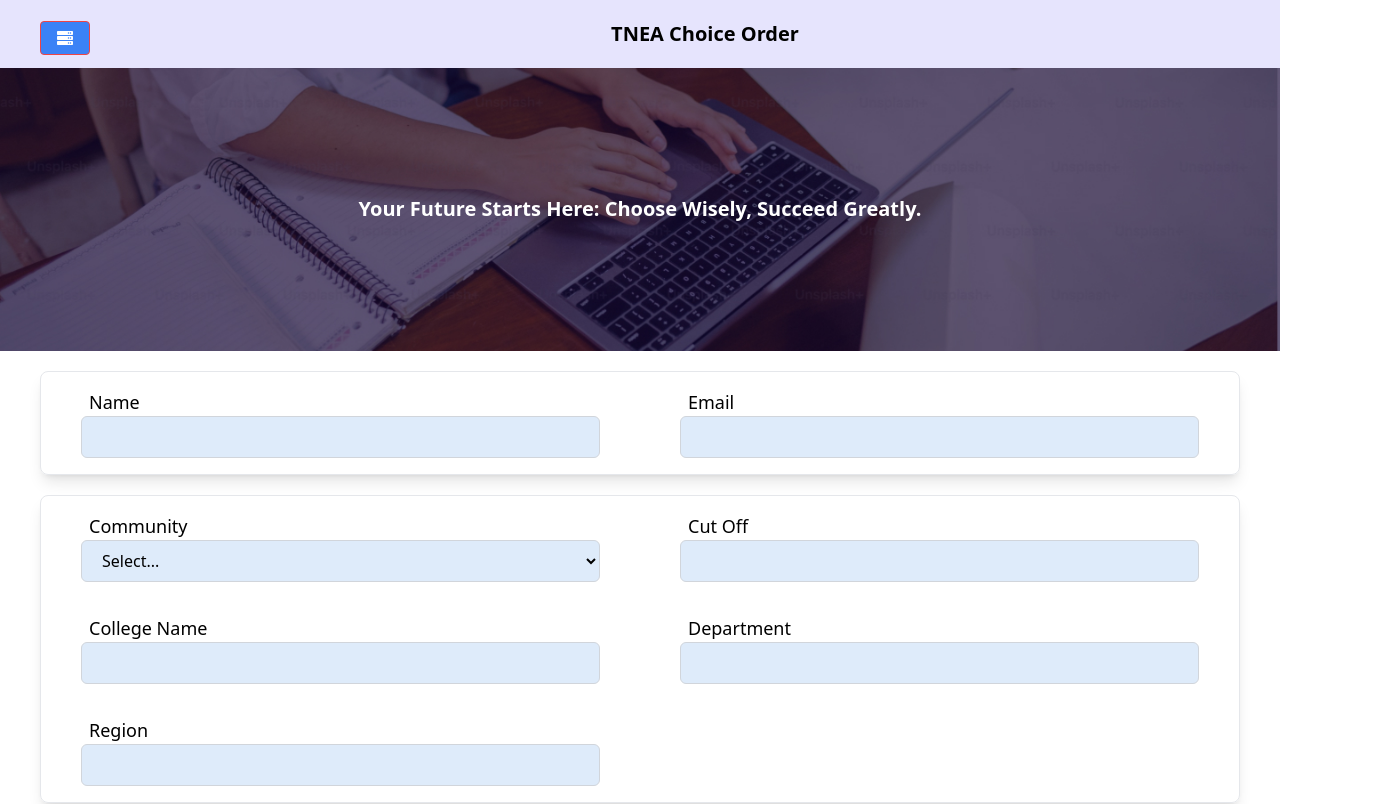
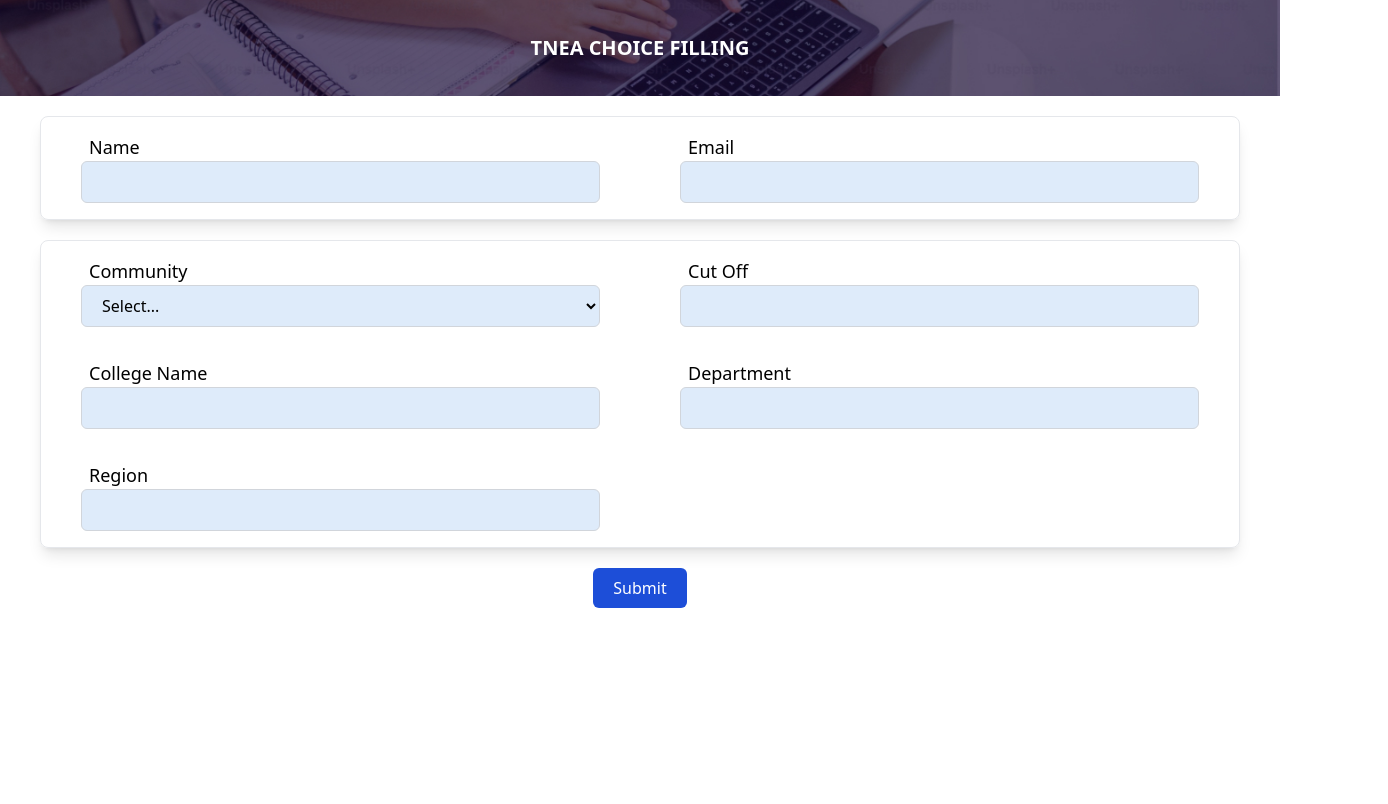
Before and after one commit to Mukunthan-A-R/CCE, a React (Vite) app: page / in a window 1280 px wide. Shown: the top 804 px of the page, 1388 px wide, since content can reach past the window. Built offline with nearby package versions, Linux system fonts and the light colour scheme.

Commit message:
Refactor code, Separate register & home page

```diff
--- a/src/components/InputFilter.jsx
+++ b/src/components/InputFilter.jsx
@@ -1,16 +1,17 @@
 import React, { useEffect, useState } from "react";
 import InputComponent from "./InputComponent";
 import ButtonComponent from "./ButtonComponent";
-import TableWithSort from "./TableWithSort";
 // import TableValues from "../data/Data";
 import TableValues from "../data/DataChennai";
 import { userValue, userCommunity } from "../data/atoms";
 import InputComponentCast from "./InputComponentCast";
-import { Link } from "react-router-dom";
+// import { Link } from "react-router-dom";
 import { useRecoilState } from "recoil";
-import { FaServer } from "react-icons/fa";
+// import { FaServer } from "react-icons/fa";
 import DataSubmitted from "./DataSubmitted";
-import Banner from "../assets/Banner.jpg"
+import Banner from "../assets/Banner.jpg";
+import { useNavigate } from "react-router-dom";
+
 const InputFilter = () => {
   const [listValue, setListValue] = useState(TableValues);
   const [showPopup, setShowPopup] = useState(false);
@@ -22,12 +23,10 @@ const InputFilter = () => {
     cutOff: 200,
     cast: "",
     region: "",
-
   });
   const [userData, setUserData] = useRecoilState(userValue);
-  const [userCast, setUserCast] = useRecoilState(userCommunity);
-  // console.log(data);
-  // console.log(TableValues);
+  const [userCaste, setUserCaste] = useRecoilState(userCommunity);
+  const navigate = useNavigate();
 
   const handleSubmit = () => {
     setUserData({
@@ -36,7 +35,7 @@ const InputFilter = () => {
       email: data.email,
       cutOff: data.cutOff,
     });
-    setUserCast({ community: data.cast });
+    setUserCaste({ community: data.cast });
     const DataFilter = TableValues.filter(
       (item) =>
         // filter with college Name
@@ -54,8 +53,7 @@ const InputFilter = () => {
     if (data.cast !== "") {
       setListValue(finalData.filter((item) => item[data.cast] <= data.cutOff));
     }
-    // console.log(listValue);
-    // console.log(DataFilter);
+    navigate("/home");
     setShowPopup(true);
     console.log(data);
   };
@@ -132,25 +130,11 @@ const InputFilter = () => {
       {showPopup && (
         <DataSubmitted handleClick={handleClosePopup}></DataSubmitted>
       )}
-<div>
-      <div className="bg-primary-bg flex items-center ">
 
-        <div className="mx-10 bg-blue-500 border border-red-500 hover:bg-blue-700 text-white font-bold py-2 px-4 rounded inline-flex items-center mt-2">
-          <Link to='/app'>
-          <FaServer />
-          </Link>
-
+      <div className="relative">
+        <img src={Banner} className="w-full h-24 object-cover" />
+        <h2 className="absolute inset-0 flex items-center justify-center text-white font-bold text-xl">TNEA CHOICE FILLING</h2>
       </div>
-        <h2 className="text-center font-bold text-xl my-5 w-full ">TNEA Choice Order </h2>
-
-      </div>
-      <div className="relative">
-        <img src={Banner} className="w-full" />
-
-        <h2 className="absolute inset-0 flex items-center justify-center text-white font-bold text-sm sm:text-xl">Your Future Starts Here: Choose Wisely, Succeed Greatly.</h2>
-      </div>
-      </div>
-
 
 
       <div className="md:flex border border-gray-200 mx-10 rounded-lg my-5 shadow-lg">
@@ -223,7 +207,7 @@ const InputFilter = () => {
         </ButtonComponent>
 
       </div>
-          <TableWithSort data={listValue} community={data.cast}></TableWithSort>
+
     </div>
   );
 };
--- a/src/components/TableWithSort.jsx
+++ b/src/components/TableWithSort.jsx
@@ -5,7 +5,8 @@ import { resultArray } from "../data/atoms";
 import { FaArrowCircleUp } from "react-icons/fa";
 import { FaArrowCircleDown } from "react-icons/fa";
 import SuccessfullyAdded from "./SuccessfullyAdded";
-import {sno} from "../data/atoms"
+import {sno} from "../data/atoms";
+
 const TableWithSort = ({ data, community }) => {
   const communityColor = community;
   const [sortedData, setSortedData] = useState(data);
--- a/src/main.jsx
+++ b/src/main.jsx
@@ -1,6 +1,5 @@
 import React from "react";
 import ReactDOM from "react-dom/client";
-import App from "./App.jsx";
 import "./index.css";
 import { RouterProvider } from "react-router-dom";
 import router from "./routes/routes.jsx";
--- a/src/pages/Home.jsx
+++ b/src/pages/Home.jsx
@@ -1,12 +1,27 @@
 import React, { useState } from "react";
-import InputFilter from "../components/InputFilter";
+import TableWithSort from "../components/TableWithSort";
+import TableValues from "../data/DataChennai";
+import { useRecoilState } from "recoil";
+import { userCommunity } from "../data/atoms";
+import { FaServer } from "react-icons/fa";
 import { Link } from "react-router-dom";
-
 const Home = () => {
+  const [caste, setCaste] = useRecoilState(userCommunity);
   return (
     <div className="m-0 sm:m-0">
-      <InputFilter></InputFilter>
-      <Link to="/data">.</Link>
+      <div className="bg-blue-200 w-full h-14 px-10 flex items-center">
+
+        <Link to="/result" className="">
+          <div className="bg-blue-500  hover:bg-blue-700 text-white font-bold py-2 px-4 rounded inline-flex items-center">
+            <FaServer />
+          </div>
+        </Link>
+        <h1 className="w-full text-center font-bold">ADD YOUR COLLEGES</h1>
+      </div>
+      <div>
+
+      <TableWithSort tableWithSort data={TableValues} community={caste}></TableWithSort>
+      </div>
     </div>
   );
 };
--- /dev/null
+++ b/src/pages/Register.jsx
@@ -0,0 +1,6 @@
+import InputFilter from "../components/InputFilter";
+
+const Register = () => {
+  return <InputFilter></InputFilter>;
+}
+export default Register;
--- a/src/pages/ResultPage.jsx
+++ b/src/pages/Result.jsx
@@ -10,7 +10,7 @@ import html2canvas from 'html2canvas';
 import jsPDF from 'jspdf';
 import { DragDropContext, Droppable, Draggable } from '@hello-pangea/dnd'; // Importing from @hello-pangea/dnd
 
-const ResultPage = () => {
+const Result = () => {
   const community = useRecoilValue(userCommunity);
 
   const [resultData, setResultData] = useRecoilState(resultDataAtom); // State managed by Recoil
@@ -227,4 +227,4 @@ else  if(community.community === 'st')
   );
 };
 
-export default ResultPage;
+export default Result;
--- /dev/null
+++ b/src/pages/index.jsx
@@ -0,0 +1,7 @@
+import Register from "./Register";
+import Home from "./Home";
+import Result from "./Result";
+import Analytics from "./Analytics";
+import Test from "./Test";
+
+export { Register, Home, Result, Test, Analytics };
```
Also changed, not shown: src/routes/routes.jsx (+11 -8 lines), src/App.css (deleted). Lines whose indentation alone changed are shown as unchanged.
